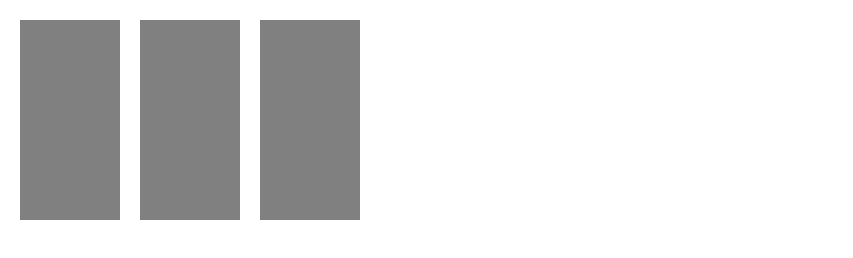
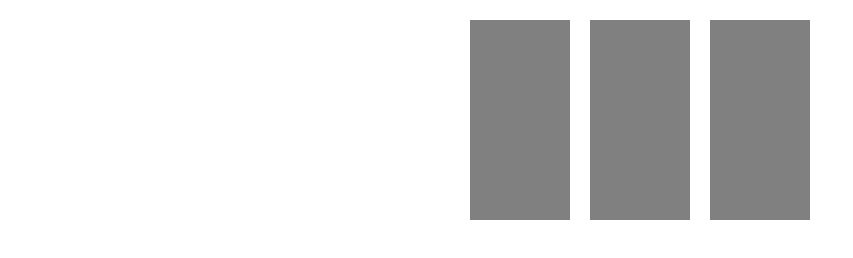
Before and after one commit to Kresh24107/Flex-Box_test, a plain HTML site: page index.html in a window 1280 px wide. Shown: the whole page, without its empty margins (0-853 px from the left). Drawn offline with Linux system fonts and the light colour scheme.

Commit message:
added justify-content: center

```diff
--- a/style.css
+++ b/style.css
@@ -6,6 +6,7 @@ main {
     display: flex;
     flex-wrap: wrap;
     margin: 10px;
+    justify-content: center;
 }
 
 article {
@@ -16,9 +17,6 @@ article {
 }
 
 /*
-4. Зробіть так, щоб увесь контент сторінки вирівнювався по центру. Використайте git diff,
-залийте зміни і повідомте.
-
 5. Зробіть так, щоб контент вирівнювався по центру, але якщо кількість блоків article в
 останньому рядку менша за кількість блоків у попередніх рядках, то елементи вирівнювалися
 по лівому краю контейнера (саме контейнера, а не сторінки), а не по центру. Це має
```
Also changed, not shown: index.html (+0 -3 lines).
